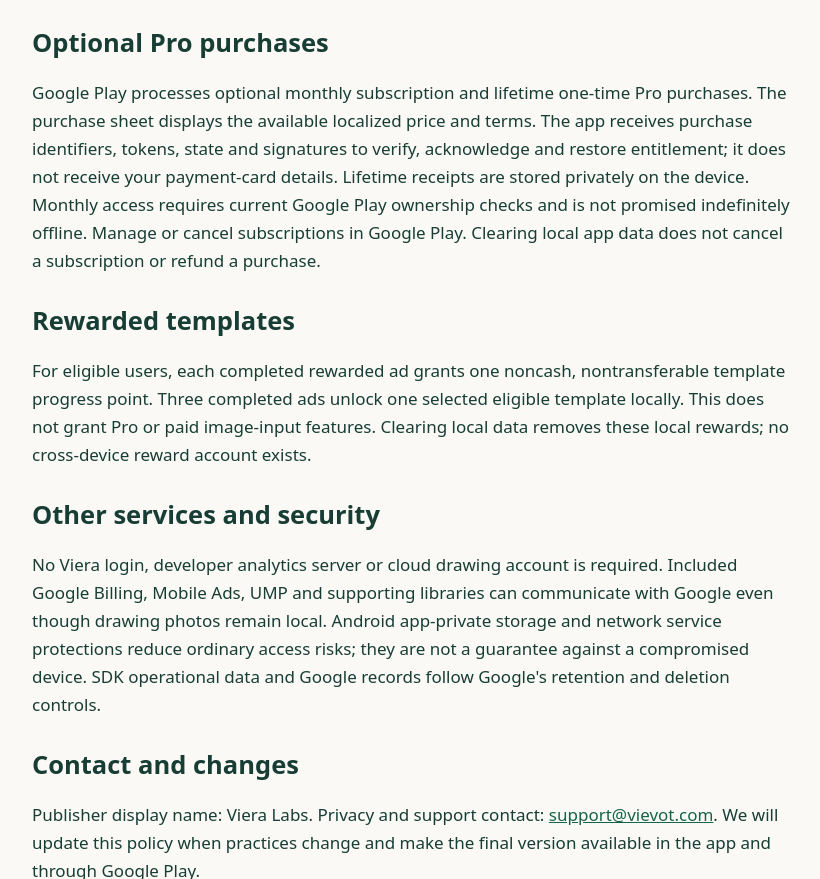
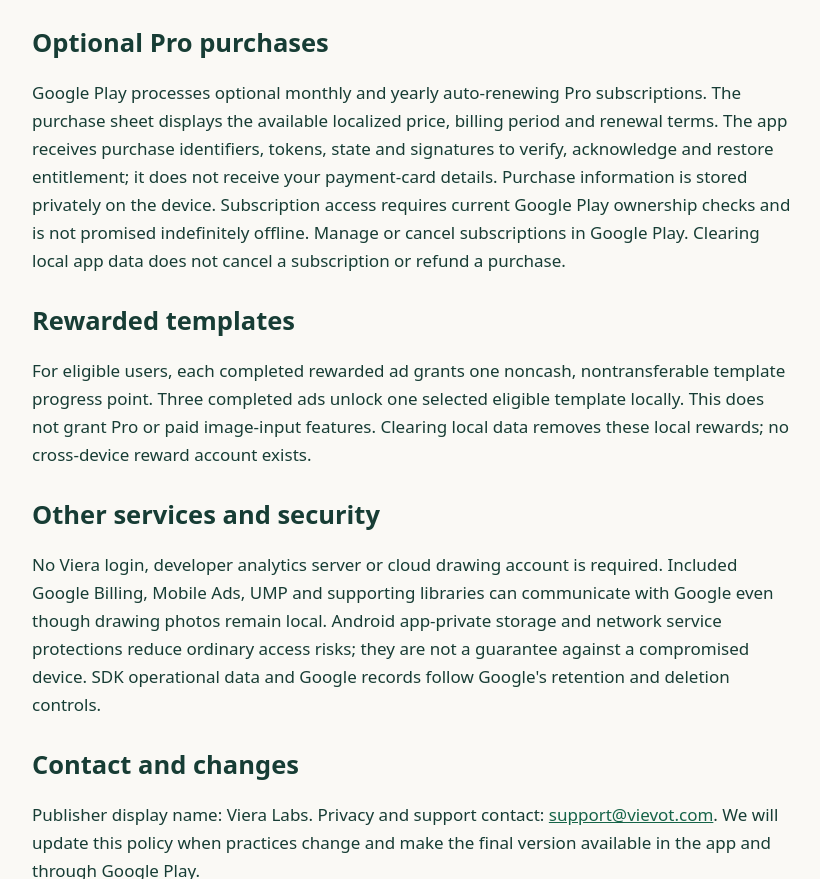
Before and after one commit to ngvanhung90/viera-ar-drawing-public, a plain HTML site: page privacy.html in a window 1280 px wide. Shown: the part 1477-2356 px from the top of the page, without its empty margins (228-1048 px from the left). Drawn offline with Linux system fonts and the light colour scheme.

Commit message:
Update Pro privacy terms to monthly and yearly subscriptions

```diff
--- a/privacy.html
+++ b/privacy.html
@@ -5,7 +5,7 @@
 <h2>Saving, sharing and deletion</h2><p>Export and sharing happen when you request them. Android lets you choose the destination or receiving app. Copies outside Viera private storage follow the destination's controls and privacy terms. Local projects, preferences, ad reward progress and cached purchase receipts can be removed through Android clear storage or uninstall. This does not delete original source photos, exported copies or Google purchase records. App backup is disabled; operating-system behavior remains outside the app's control.</p>
 <h2>Age groups and children</h2><p>The app asks for a local age range before its drawing functions. It stores an age group, not a name, full date of birth or identity document. The choice can be corrected in Settings. This choice does not itself give advertising consent or verify identity. Before a valid choice, no ads are requested. For the under-13 group, when advertising is enabled, a single ordinary banner may appear on Home or Templates, with child-directed treatment, general-audience content rating and non-personalized ads. Fullscreen rewarded and interstitial ads are not offered to that group. The app does not request the Android advertising ID permission and uses child-directed request settings for this age range.</p>
 <h2>Google advertising and privacy choices</h2><p>When advertising is enabled, Free users may see Google AdMob ads. Older eligible Free users may voluntarily watch rewarded ads for local template progress or see interstitial ads only at eligible breaks. Ads do not appear in active tracing or editing. Pro removes ad surfaces. Google Mobile Ads and User Messaging Platform may process device and service information, ad interactions, diagnostics, IP-derived location and privacy choices to deliver, secure and measure ads. This can include approximate location inferred from an IP address, ad views and taps, performance information and service identifiers. The app is configured for non-personalized advertising. These settings restrict advertising behavior; they do not mean that no data is processed.</p><p>The app uses Google's privacy-message flow where required and provides advertising privacy options when required. Eligibility to request ads depends on the current privacy state; an age choice is separate from this state. See <a href="https://policies.google.com/privacy">Google Privacy Policy</a> and <a href="https://policies.google.com/technologies/partner-sites">How Google uses information from partner apps</a>.</p>
-<h2>Optional Pro purchases</h2><p>Google Play processes optional monthly subscription and lifetime one-time Pro purchases. The purchase sheet displays the available localized price and terms. The app receives purchase identifiers, tokens, state and signatures to verify, acknowledge and restore entitlement; it does not receive your payment-card details. Lifetime receipts are stored privately on the device. Monthly access requires current Google Play ownership checks and is not promised indefinitely offline. Manage or cancel subscriptions in Google Play. Clearing local app data does not cancel a subscription or refund a purchase.</p>
+<h2>Optional Pro purchases</h2><p>Google Play processes optional monthly and yearly auto-renewing Pro subscriptions. The purchase sheet displays the available localized price, billing period and renewal terms. The app receives purchase identifiers, tokens, state and signatures to verify, acknowledge and restore entitlement; it does not receive your payment-card details. Purchase information is stored privately on the device. Subscription access requires current Google Play ownership checks and is not promised indefinitely offline. Manage or cancel subscriptions in Google Play. Clearing local app data does not cancel a subscription or refund a purchase.</p>
 <h2>Rewarded templates</h2><p>For eligible users, each completed rewarded ad grants one noncash, nontransferable template progress point. Three completed ads unlock one selected eligible template locally. This does not grant Pro or paid image-input features. Clearing local data removes these local rewards; no cross-device reward account exists.</p>
 <h2>Other services and security</h2><p>No Viera login, developer analytics server or cloud drawing account is required. Included Google Billing, Mobile Ads, UMP and supporting libraries can communicate with Google even though drawing photos remain local. Android app-private storage and network service protections reduce ordinary access risks; they are not a guarantee against a compromised device. SDK operational data and Google records follow Google's retention and deletion controls.</p>
 <h2>Contact and changes</h2><p>Publisher display name: Viera Labs. Privacy and support contact: <a href="mailto:support@vievot.com">support@vievot.com</a>. We will update this policy when practices change and make the final version available in the app and through Google Play.</p>
```
